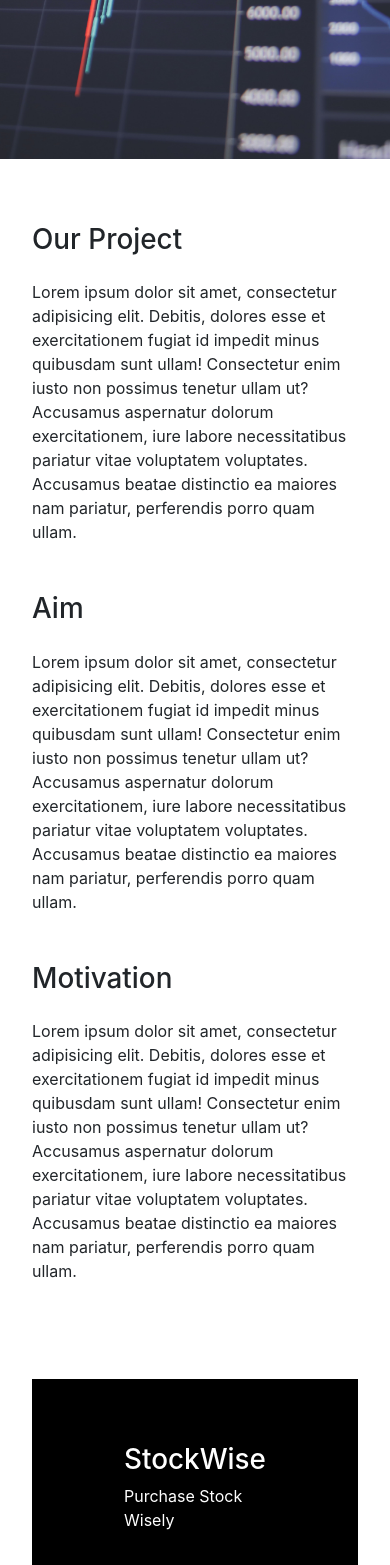
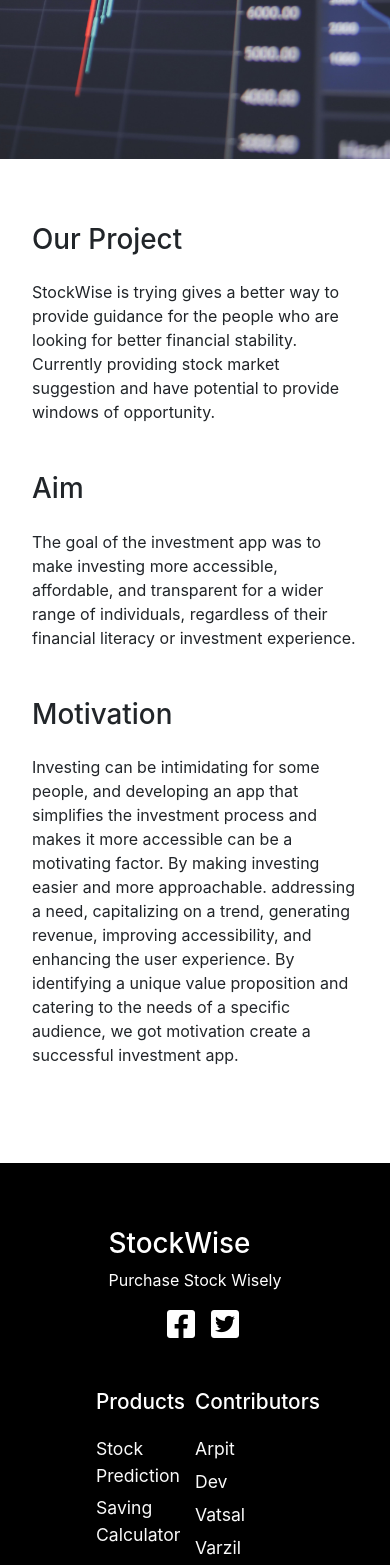
Before and after one commit to arpitmathur2412/GFG-HACK, a React (Create React App) app in the folder client/: page /about in a window 390 px wide. Shown: the part 432-1997 px from the top of the page. Built offline with nearby package versions, Linux system fonts and the light colour scheme.

Commit message:
Readded responsiveness and added content

```diff
--- a/client/public/index.html
+++ b/client/public/index.html
@@ -25,6 +25,8 @@
       work correctly both with client-side routing and a non-root public URL.
       Learn how to configure a non-root public URL by running `npm run build`.
     -->
+    <link rel="stylesheet" href="https://cdnjs.cloudflare.com/ajax/libs/font-awesome/6.4.0/css/all.min.css" integrity="sha512-iecdLmaskl7CVkqkXNQ/ZH/XLlvWZOJyj7Yy7tcenmpD1ypASozpmT/E0iPtmFIB46ZmdtAc9eNBvH0H/ZpiBw==" crossorigin="anonymous" referrerpolicy="no-referrer" />
+
     <title>StockWise</title>
   </head>
   <body>
--- a/client/src/components/About/AboutUs.js
+++ b/client/src/components/About/AboutUs.js
@@ -5,13 +5,13 @@ const AboutUs = () => {
     return (
         <div className={'about-container'}>
             <h1>Our Project</h1>
-            <p>Lorem ipsum dolor sit amet, consectetur adipisicing elit. Debitis, dolores esse et exercitationem fugiat id impedit minus quibusdam sunt ullam! Consectetur enim iusto non possimus tenetur ullam ut? Accusamus aspernatur dolorum exercitationem, iure labore necessitatibus pariatur vitae voluptatem voluptates. Accusamus beatae distinctio ea maiores nam pariatur, perferendis porro quam ullam.</p>
+            <p>StockWise is trying gives a better way to provide guidance for the people who are looking for better financial stability. Currently providing stock market suggestion and have potential to provide windows of opportunity.</p>
 
             <h1>Aim</h1>
-            <p>Lorem ipsum dolor sit amet, consectetur adipisicing elit. Debitis, dolores esse et exercitationem fugiat id impedit minus quibusdam sunt ullam! Consectetur enim iusto non possimus tenetur ullam ut? Accusamus aspernatur dolorum exercitationem, iure labore necessitatibus pariatur vitae voluptatem voluptates. Accusamus beatae distinctio ea maiores nam pariatur, perferendis porro quam ullam.</p>
+            <p>The goal of the investment app was to make investing more accessible, affordable, and transparent for a wider range of individuals, regardless of their financial literacy or investment experience.</p>
 
             <h1>Motivation</h1>
-            <p>Lorem ipsum dolor sit amet, consectetur adipisicing elit. Debitis, dolores esse et exercitationem fugiat id impedit minus quibusdam sunt ullam! Consectetur enim iusto non possimus tenetur ullam ut? Accusamus aspernatur dolorum exercitationem, iure labore necessitatibus pariatur vitae voluptatem voluptates. Accusamus beatae distinctio ea maiores nam pariatur, perferendis porro quam ullam.</p>
+            <p>Investing can be intimidating for some people, and developing an app that simplifies the investment process and makes it more accessible can be a motivating factor. By making investing easier and more approachable. addressing a need, capitalizing on a trend, generating revenue, improving accessibility, and enhancing the user experience. By identifying a unique value proposition and catering to the needs of a specific audience, we got motivation create a successful investment app.</p>
         </div>
     )
 
--- a/client/src/components/Footer/FooterStyles.css
+++ b/client/src/components/Footer/FooterStyles.css
@@ -48,12 +48,6 @@
 }
 
 @media screen and (max-width: 850px) {
-    .footer{
-        margin: 4rem 2rem;
-    }
-    .footer i{
-        margin: 1rem 1rem 0 0;
-    }
     .bottom div{
         width: 50%;
     }
--- a/client/src/components/MainBody/HomeInfo.js
+++ b/client/src/components/MainBody/HomeInfo.js
@@ -9,14 +9,12 @@ const HomeInfo = () => {
     return (
         <div className={'home-info'}>
             <h1>Always Choose Correct Path</h1>
-            <p>Lorem ipsum dolor sit amet, consectetur adipisicing elit. Autem, nam sit. Accusantium autem debitis
-                doloremque doloribus esse impedit ipsa ipsum non rerum voluptatem. Alias dicta eius eligendi error et
-                eum expedita iusto neque nihil odit quidem, sequi.</p>
+            <p>Choosing the correct investment is crucial for long-term financial success. By considering financial goals, risk tolerance, and diversification, new earners can create a solid investment strategy that will help them build wealth and achieve their financial objectives over time.</p>
 
             <HomeData
                 className={'first-info'}
                 heading={'Learn to invest'}
-                text={'Lorem ipsum dolor sit amet, consectetur adipisicing elit. Ab ad aspernatur assumenda consequatur cumque eum fugiat illum ipsa ipsam libero, maiores mollitia obcaecati officiis perspiciatis praesentium, provident sed totam vitae! Placeat, ullam, voluptatibus! Aperiam culpa eaque eos est eveniet expedita laborum non obcaecati odio quae recusandae tenetur, ullam velit veniam'}
+                text={'Learning to invest is an essential skill that can help you achieve your long-term financial goals and improve your overall financial well-being. Investing allows to put money to work and earn a return on investment. By choosing the right investments and using a disciplined approach, you can grow your wealth over time and achieve your financial goals.'}
                 img1={HomeInfoImg1}
                 img2={HomeInfoImg2}
             />
@@ -24,7 +22,7 @@ const HomeInfo = () => {
             <HomeData
                 className={'first-info-reverse'}
                 heading={'Stay Up-to-Date with Market'}
-                text={'Lorem ipsum dolor sit amet, consectetur adipisicing elit. Ab ad aspernatur assumenda consequatur cumque eum fugiat illum ipsa ipsam libero, maiores mollitia obcaecati officiis perspiciatis praesentium, provident sed totam vitae! Placeat, ullam, voluptatibus! Aperiam culpa eaque eos est eveniet expedita laborum non obcaecati odio quae recusandae tenetur, ullam velit veniam'}
+                text={'Staying up-to-date with market developments allows you to recognize potential investment opportunities that match your investment goals and risk tolerance. This enables you to make informed choices about where to allocate your funds, which may result in increased returns.'}
                 img1={HomeInfoImg3}
                 img2={HomeInfoImg2}
             />
--- a/client/src/components/Navbar/MenuItems.js
+++ b/client/src/components/Navbar/MenuItems.js
@@ -9,7 +9,6 @@ export const MenuItems = [
         title : "About",
         url : '/about',
         cName : "nav-links"
-
     }
     // changes
     // {
--- a/client/src/components/Navbar/NavbarStyles.css
+++ b/client/src/components/Navbar/NavbarStyles.css
@@ -103,7 +103,6 @@
     }
 
 
-
     .nav-links{
         display: block;
         width: 100%;
--- a/client/src/components/Navbar/Navbarf.js
+++ b/client/src/components/Navbar/Navbarf.js
@@ -1,23 +1,24 @@
-import React, { useState } from 'react'
+import React, {useState} from 'react'
 import './NavbarStyles.css'
 import {MenuItems} from "./MenuItems";
 import {Link} from "react-router-dom";
-import { useNavigate } from 'react-router-dom';
+import {useNavigate} from 'react-router-dom';
 import Button from 'react-bootstrap/Button'
 
 export const Navbarf = () => {
-    const navigate=useNavigate();
-    const [state,setState] = useState({clicked : false})
+    const navigate = useNavigate();
+    const [state, setState] = useState({clicked: false})
+
     const handleClick = () => {
-
-        setState({clicked : !state.clicked})
+        setState({clicked: !state.clicked})
     }
 
-    function onLogout(e){
+    function onLogout(e) {
         e.preventDefault();
         localStorage.removeItem('token');
         navigate("/");
     }
+
     return (
 
         <nav className='NavbarItems'>
@@ -27,7 +28,7 @@ export const Navbarf = () => {
                 <i className={state.clicked ? 'fas fa-times' : 'fas fa-bars'}></i>
             </div>
 
-                <ul className={state.clicked? 'nav-menu active' : 'nav-menu'}>
+            <ul className={state.clicked ? 'nav-menu active' : 'nav-menu'}>
                 {MenuItems.map((item, index) => {
                     return (
                         <li key={index}>
@@ -37,10 +38,8 @@ export const Navbarf = () => {
                         </li>
                     );
                 })}
-                            {/* title : "Service",
-        url : '/service',
-        cName : "nav-links" */}
-                    {!localStorage.getItem('token')?
+
+                {!localStorage.getItem('token') ?
                     <>
                         <Link className={'sign-in-up'} to={'/signin'}>Sign In</Link>
                     </>
```
Also changed, not shown: client/src/components/Navbar/Navbar.js (+13 -12 lines), 1 other file (tests, documents, lock files or other folders). Lines whose indentation alone changed are shown as unchanged.
